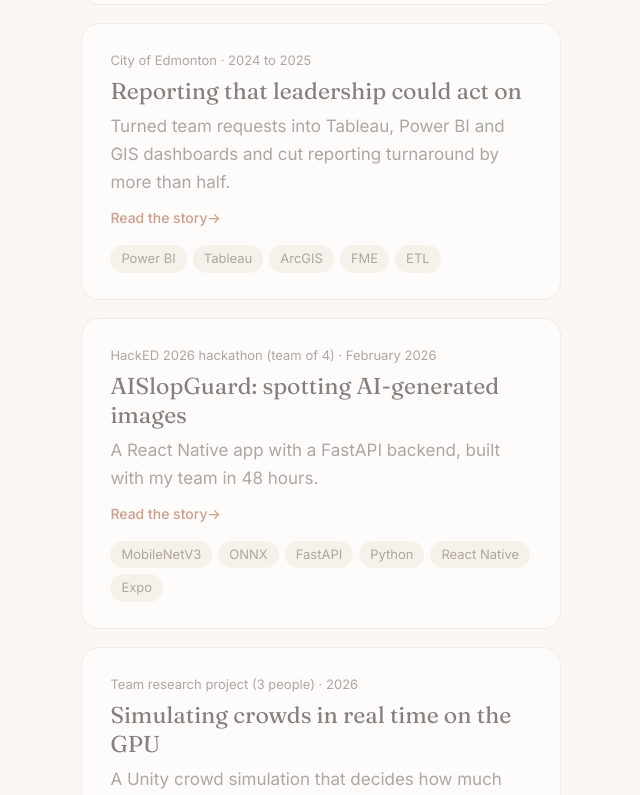
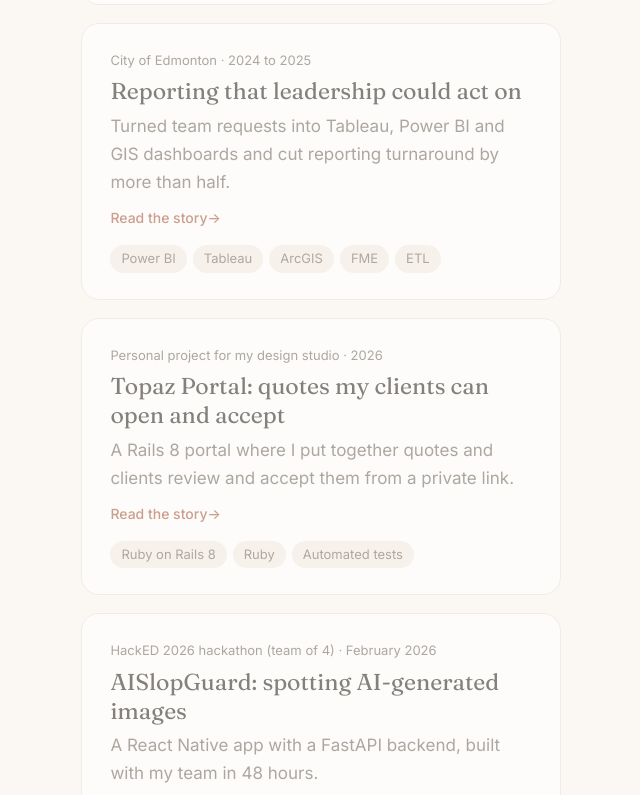
Before and after one commit to Heena-Kamani/kamani.cc, a React (Vite) app: page / in a window 1280 px wide. Shown: the part 1856-2651 px from the top of the page, without its empty margins (535-1175 px from the left). Built offline with nearby package versions, Linux system fonts and the light colour scheme.

Commit message:
Add a Topaz Portal card

```diff
--- a/src/Visual.tsx
+++ b/src/Visual.tsx
@@ -115,6 +115,7 @@ const visuals: Record<string, { title: string; body: () => React.ReactElement }>
   "311": { title: "How a 311 request gets routed", body: () => <Flow steps={["311 request", "REST API", "Local LLM", "Right staff"]} accentIndex={2} /> },
   duplicates: { title: "One asset, recorded many times", body: Duplicates },
   dashboards: { title: "Request in, dashboard out", body: Bars },
+  topaz: { title: "Quote to agreement", body: () => <Flow steps={["New quote", "Private link", "Accepted", "Locked"]} accentIndex={3} /> },
   aislopguard: { title: "Photo to verdict", body: () => <Flow steps={["Phone app", "FastAPI", "ONNX model", "Real or AI?"]} accentIndex={2} /> },
   crowdsim: { title: "Physics where the crowd is", body: Crowd },
   socialdist: { title: "Request path", body: () => <Flow steps={["Browser", "REST API", "Backend", "SQL"]} accentIndex={1} /> },
--- a/src/data.ts
+++ b/src/data.ts
@@ -77,6 +77,25 @@ export const caseStudies: CaseStudy[] = [
     ],
     result: "Cut reporting turnaround time by more than 50%.",
     stack: ["Power BI", "Tableau", "ArcGIS", "FME", "ETL"],
+  },
+  {
+    id: "topaz",
+    title: "Topaz Portal: quotes my clients can open and accept",
+    where: "Personal project for my design studio",
+    when: "2026",
+    tracks: ["software"],
+    summary: "A Rails 8 portal where I put together quotes and clients review and accept them from a private link.",
+    problem:
+      "I wanted one place to build quotes for my studio, where a client can see exactly what they're paying for and accept it, and where an accepted quote can't quietly change afterwards.",
+    did: [
+      "Built clients, quotes and line items with GST in Rails 8",
+      "Locked each quote once the client accepts it, so what they agreed to stays on record",
+      "Stored money in cents and tax in basis points so the math stays exact",
+      "Wrote more than 20 automated tests as I went",
+      "Learned Rails through this project, building it with an AI coding assistant",
+    ],
+    result: "The core flow works: build a quote, share the private link, and it locks when the client accepts. It isn't online yet.",
+    stack: ["Ruby on Rails 8", "Ruby", "Automated tests"],
   },
   {
     id: "aislopguard",
```
